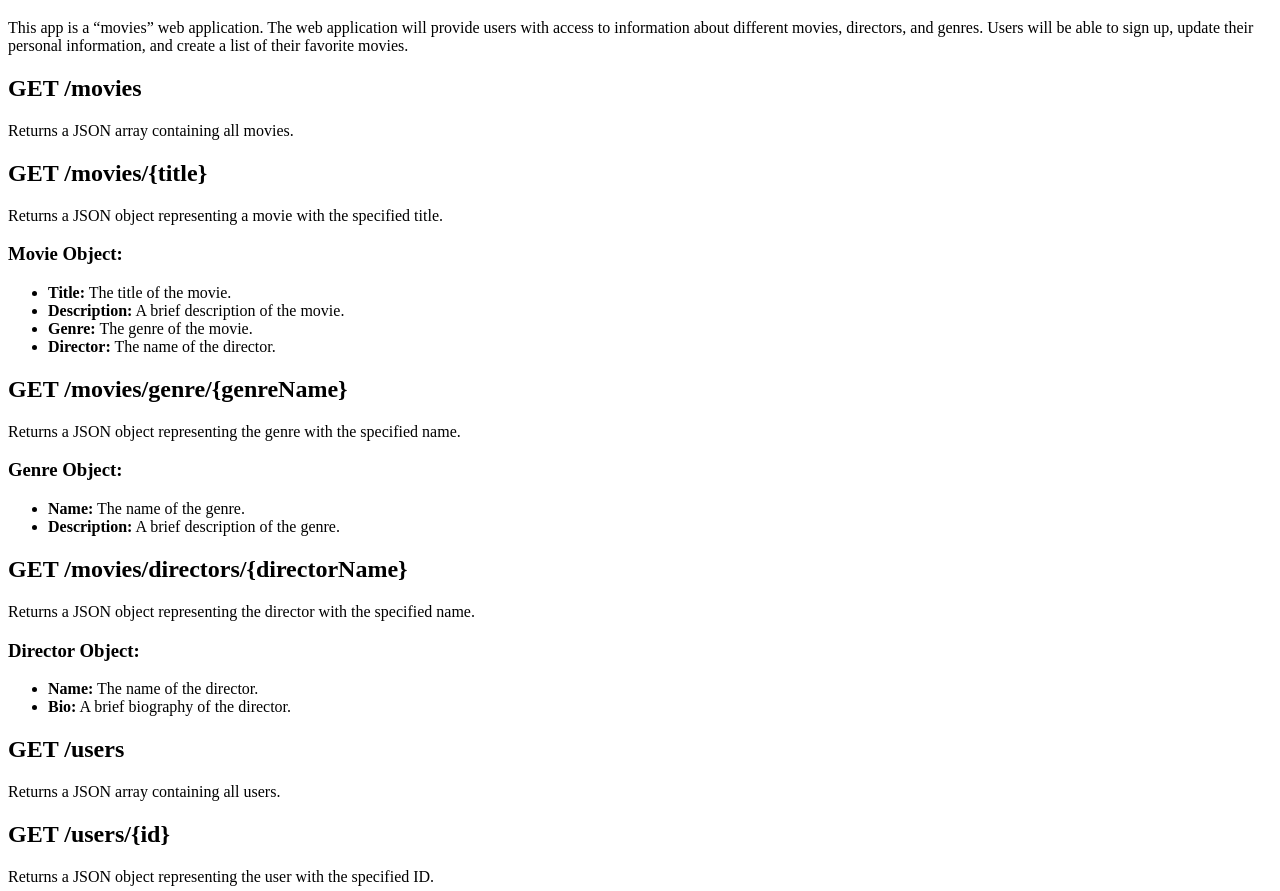
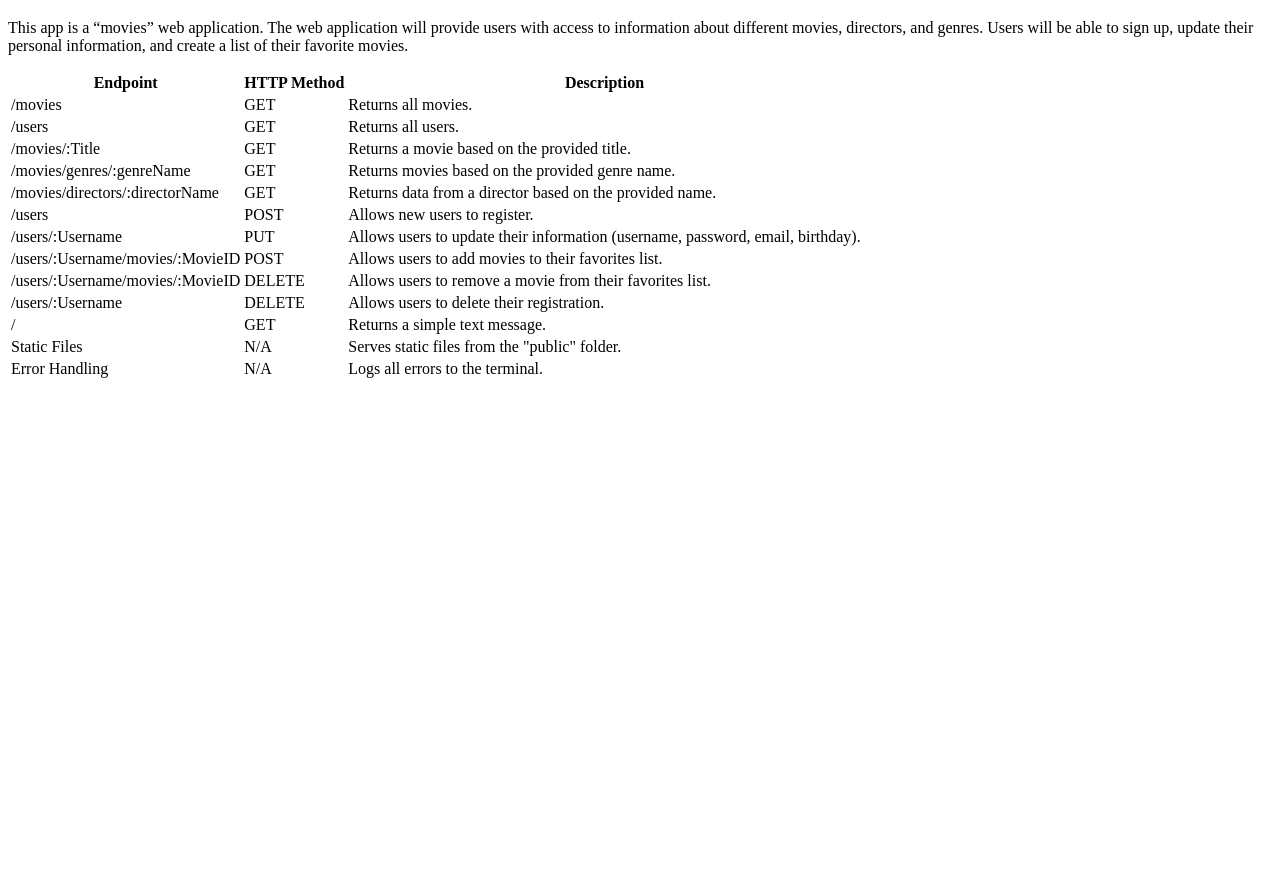
Before and after one commit to Brocal82/MyFlix, a website: page public/documentation.html in a window 1280 px wide. Shown: the part 61-952 px from the top of the page. After the commit the page ends 800 px from the top, so only its background shows below. Drawn offline with Linux system fonts and the light colour scheme.

Commit message:
Update documentation.html
updated new documentation with mongoose methods used

```diff
--- a/public/documentation.html
+++ b/public/documentation.html
@@ -13,73 +13,84 @@
       movies, directors, and genres. Users will be able to sign up, update their
       personal information, and create a list of their favorite movies.</p>
 
-    <h2>GET /movies</h2>
-    <p>Returns a JSON array containing all movies.</p>
 
-    <h2>GET /movies/{title}</h2>
-    <p>Returns a JSON object representing a movie with the specified title.</p>
+        <table>
+          <thead>
+            <tr>
+              <th>Endpoint</th>
+              <th>HTTP Method</th>
+              <th>Description</th>
+            </tr>
+          </thead>
+          <tbody>
+            <tr>
+              <td>/movies</td>
+              <td>GET</td>
+              <td>Returns all movies.</td>
+            </tr>
+            <tr>
+              <td>/users</td>
+              <td>GET</td>
+              <td>Returns all users.</td>
+            </tr>
+            <tr>
+              <td>/movies/:Title</td>
+              <td>GET</td>
+              <td>Returns a movie based on the provided title.</td>
+            </tr>
+            <tr>
+              <td>/movies/genres/:genreName</td>
+              <td>GET</td>
+              <td>Returns movies based on the provided genre name.</td>
+            </tr>
+            <tr>
+              <td>/movies/directors/:directorName</td>
+              <td>GET</td>
+              <td>Returns data from a director based on the provided name.</td>
+            </tr>
+            <tr>
+              <td>/users</td>
+              <td>POST</td>
+              <td>Allows new users to register.</td>
+            </tr>
+            <tr>
+              <td>/users/:Username</td>
+              <td>PUT</td>
+              <td>Allows users to update their information (username, password, email, birthday).</td>
+            </tr>
+            <tr>
+              <td>/users/:Username/movies/:MovieID</td>
+              <td>POST</td>
+              <td>Allows users to add movies to their favorites list.</td>
+            </tr>
+            <tr>
+              <td>/users/:Username/movies/:MovieID</td>
+              <td>DELETE</td>
+              <td>Allows users to remove a movie from their favorites list.</td>
+            </tr>
+            <tr>
+              <td>/users/:Username</td>
+              <td>DELETE</td>
+              <td>Allows users to delete their registration.</td>
+            </tr>
+            <tr>
+              <td>/</td>
+              <td>GET</td>
+              <td>Returns a simple text message.</td>
+            </tr>
+            <tr>
+              <td>Static Files</td>
+              <td>N/A</td>
+              <td>Serves static files from the "public" folder.</td>
+            </tr>
+            <tr>
+              <td>Error Handling</td>
+              <td>N/A</td>
+              <td>Logs all errors to the terminal.</td>
+            </tr>
+          </tbody>
+        </table>
 
-    <h3>Movie Object:</h3>
-    <ul>
-      <li><strong>Title:</strong> The title of the movie.</li>
-      <li><strong>Description:</strong> A brief description of the movie.</li>
-      <li><strong>Genre:</strong> The genre of the movie.</li>
-      <li><strong>Director:</strong> The name of the director.</li>
-    </ul>
 
-    <h2>GET /movies/genre/{genreName}</h2>
-    <p>Returns a JSON object representing the genre with the specified name.</p>
-
-    <h3>Genre Object:</h3>
-    <ul>
-      <li><strong>Name:</strong> The name of the genre.</li>
-      <li><strong>Description:</strong> A brief description of the genre.</li>
-    </ul>
-
-    <h2>GET /movies/directors/{directorName}</h2>
-    <p>Returns a JSON object representing the director with the specified name.</p>
-
-    <h3>Director Object:</h3>
-    <ul>
-      <li><strong>Name:</strong> The name of the director.</li>
-      <li><strong>Bio:</strong> A brief biography of the director.</li>
-    </ul>
-
-    <h2>GET /users</h2>
-    <p>Returns a JSON array containing all users.</p>
-
-    <h2>GET /users/{id}</h2>
-    <p>Returns a JSON object representing the user with the specified ID.</p>
-
-    <h3>User Object:</h3>
-    <ul>
-      <li><strong>ID:</strong> The unique identifier of the user.</li>
-      <li><strong>Username:</strong> The username of the user.</li>
-      <li><strong>Email:</strong> The email address of the user.</li>
-      <li><strong>Password:</strong> The password of the user.</li>
-      <li><strong>Birthday:</strong> The birthday of the user.</li>
-      <li><strong>FavoritesMovies:</strong> An array of favorite movies added by the user.</li>
-    </ul>
-
-    <h2>POST /users</h2>
-    <p>Allows new users to register. Expects a JSON object containing user details in the request body. Returns the created user object.</p>
-
-    <h2>PUT /users/{id}</h2>
-    <p>Allows users to update their username. Expects a JSON object containing the updated user details in the request body. Returns the updated user object.</p>
-
-    <h2>POST /users/{id}/{movieTitle}</h2>
-    <p>Allows users to add a movie to their favorites list. Returns a confirmation message.</p>
-
-    <h2>DELETE /users/{id}/{movieTitle}</h2>
-    <p>Allows users to remove a movie from their favorites list. Returns a confirmation message.</p>
-
-    <h2>GET /</h2>
-    <p>Returns a simple text response.</p>
-
-    <h2>Static Files</h2>
-    <p>Serves static files located in the "public" folder.</p>
-
-    <h2>Error Handling</h2>
-    <p>Logs errors to the console and sends a 500 response.</p>
   </body>
   </html>
```
